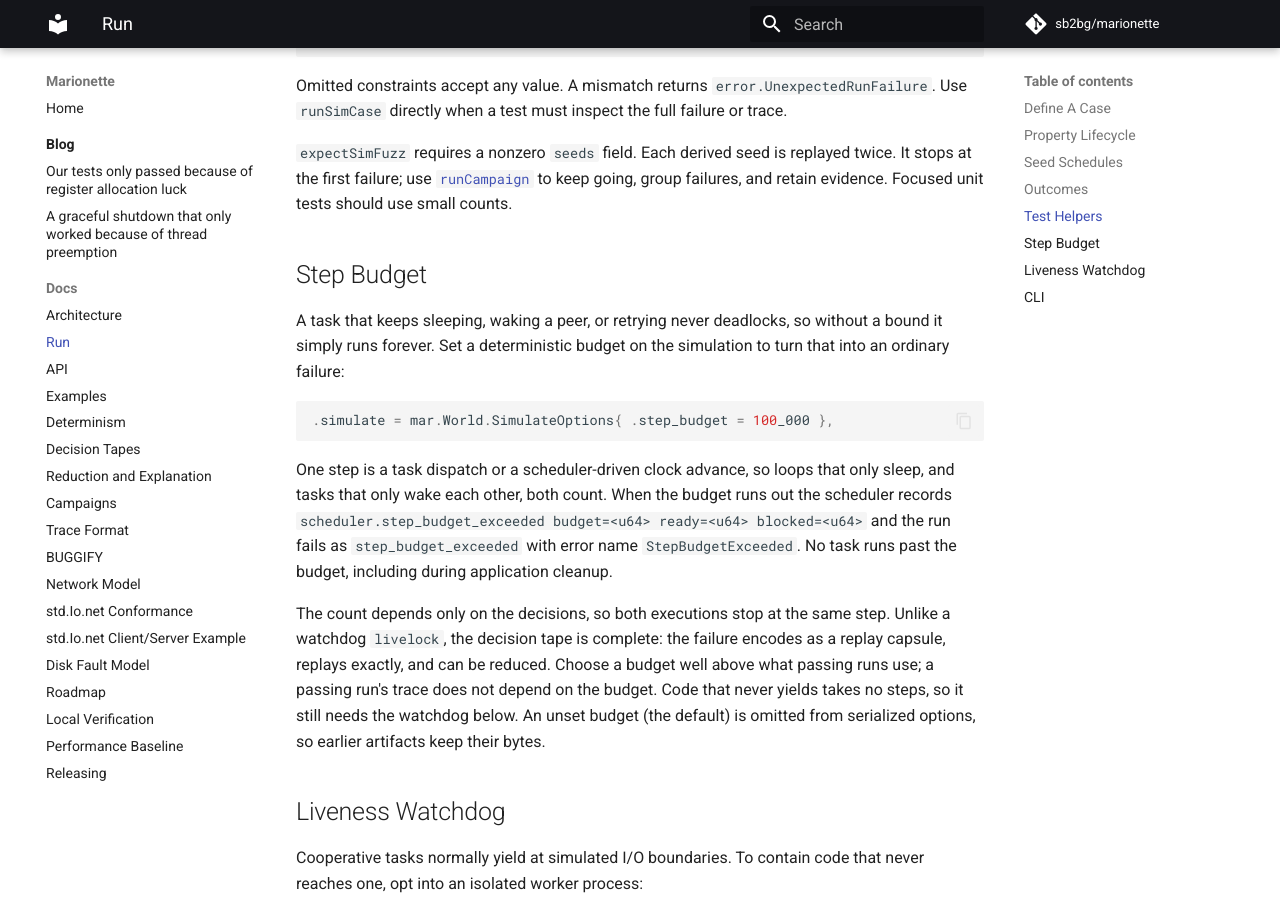
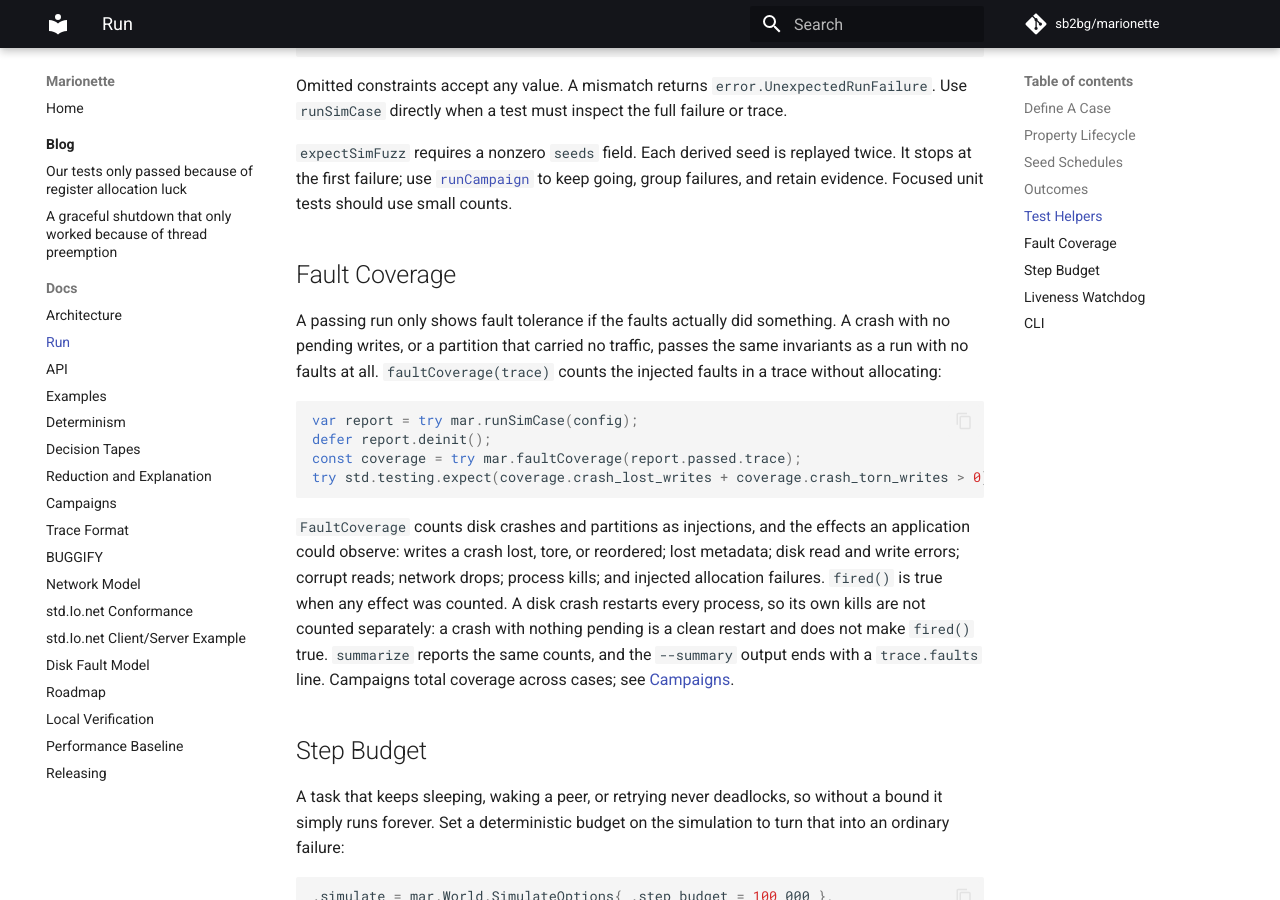
Before and after one commit to sb2bg/marionette, an MkDocs documentation site: the page built from docs/run.md, in a window 1280 px wide and 900 px high, scrolled down 4131 px. Built offline with MkDocs 1.6.1 and Material for MkDocs 9.7.7, drawn with Linux system fonts in a browser that asks for light colours; comment, search, counter and statistics services are not loaded.

Commit message:
Count injected faults and their effects from traces
faultCoverage reads a trace and counts disk crashes and partitions as
injections, plus the effects an application could observe: writes a
crash lost, tore, or reordered, lost metadata, disk read and write
errors, corrupt reads, network drops, process kills, and injected
allocation failures. fired() is true when any effect was counted, so a
test can tell a passing run from one where the fault model did nothing.
Kills caused by a disk crash belong to the crash, so a crash with
nothing pending is a clean restart. summarize and --summary report the
same counts, and campaigns total them with cases_without_faults in the
summary and journal.

````diff
--- a/docs/run.md
+++ b/docs/run.md
@@ -201,6 +201,30 @@ twice. It stops at the first failure; use [`runCampaign`](campaigns.md) to keep
 going, group failures, and retain evidence. Focused unit tests should use small
 counts.
 
+## Fault Coverage
+
+A passing run only shows fault tolerance if the faults actually did something.
+A crash with no pending writes, or a partition that carried no traffic, passes
+the same invariants as a run with no faults at all. `faultCoverage(trace)`
+counts the injected faults in a trace without allocating:
+
+```zig
+var report = try mar.runSimCase(config);
+defer report.deinit();
+const coverage = try mar.faultCoverage(report.passed.trace);
+try std.testing.expect(coverage.crash_lost_writes + coverage.crash_torn_writes > 0);
+```
+
+`FaultCoverage` counts disk crashes and partitions as injections, and the
+effects an application could observe: writes a crash lost, tore, or reordered;
+lost metadata; disk read and write errors; corrupt reads; network drops;
+process kills; and injected allocation failures. `fired()` is true when any
+effect was counted. A disk crash restarts every process, so its own kills are
+not counted separately: a crash with nothing pending is a clean restart and
+does not make `fired()` true. `summarize` reports the same counts, and the
+`--summary` output ends with a `trace.faults` line. Campaigns total coverage
+across cases; see [Campaigns](campaigns.md#fault-coverage).
+
 ## Step Budget
 
 A task that keeps sleeping, waking a peer, or retrying never deadlocks, so
````
Also changed, not shown: CHANGELOG.md (+17 -3 lines), docs/api.md (+3 -1 lines), docs/campaigns.md (+9 -0 lines), 5 other files.
